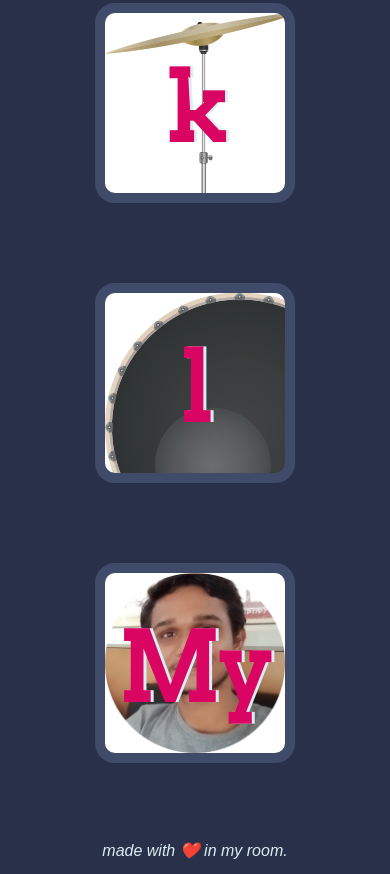
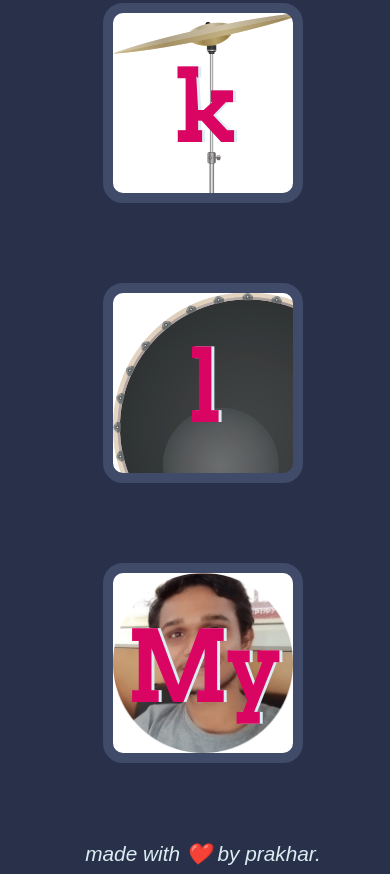
Before and after one commit to prakhar9015/drum-kit, a plain HTML site: page index.html in a window 390 px wide. Shown: the part 1742-2616 px from the top of the page. Drawn offline with Linux system fonts and the light colour scheme.

Commit message:
made with ❤️  by prakhar

```diff
--- a/index.html
+++ b/index.html
@@ -24,7 +24,7 @@
     </div>
 
     <footer>
-      <em>made with ❤️ in my room.</em>
+      <em>made with ❤️ by prakhar.</em>
     </footer>
 
     <script src="index.js" charset="utf-8"></script>
--- a/styles.css
+++ b/styles.css
@@ -96,8 +96,8 @@ add-color {
 
 @media (max-width: 989px) {
   body {
-    /* width: 90%; */
-    max-width: 97%;
+    width: 100%;
+    /* max-width: 100%; */
   }
 
   .drum {
@@ -113,4 +113,8 @@ add-color {
     text-align: center;
     margin: 40px;
   }
+
+  footer {
+    font-size: 1.3rem;
+  }
 }
```
